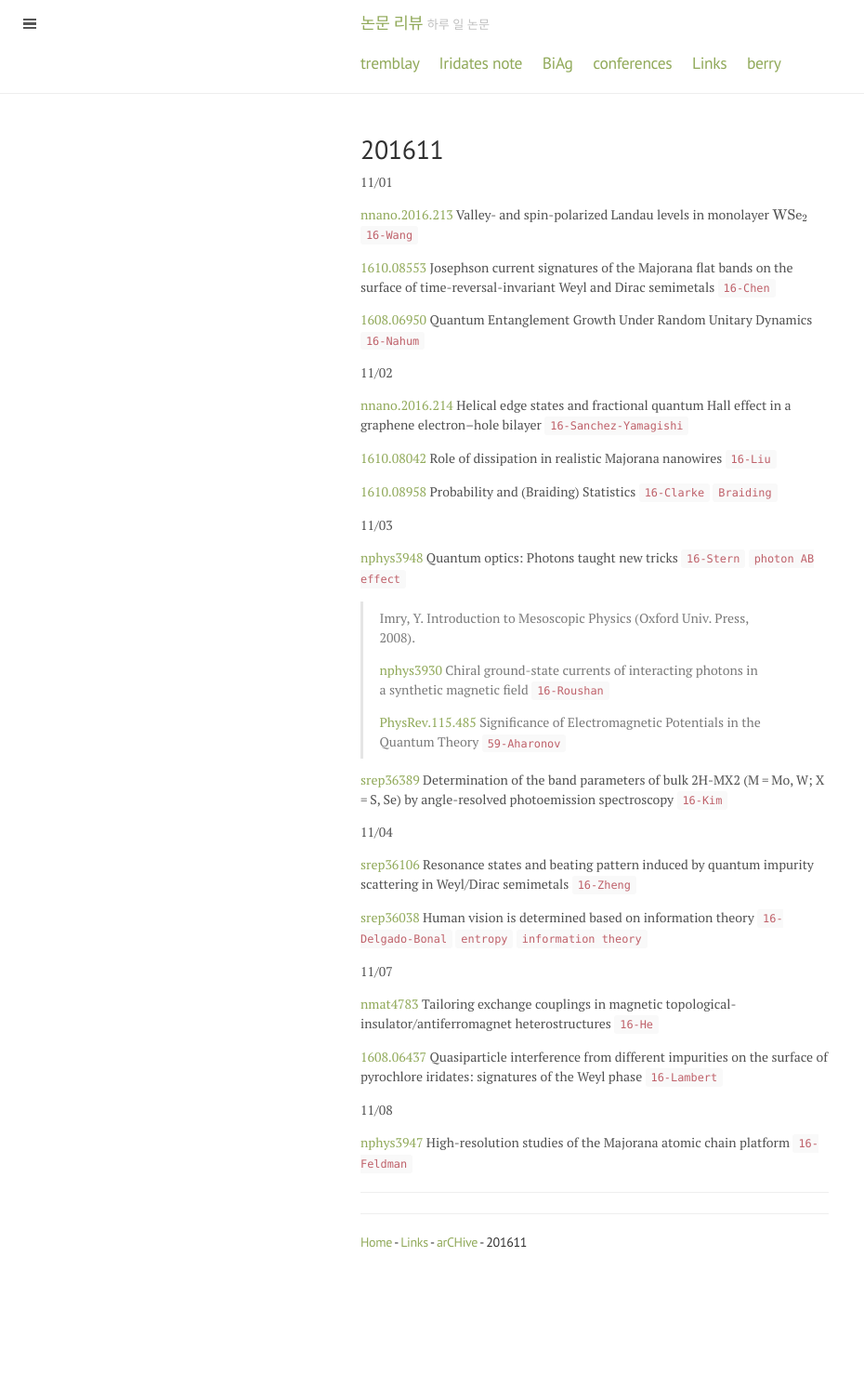
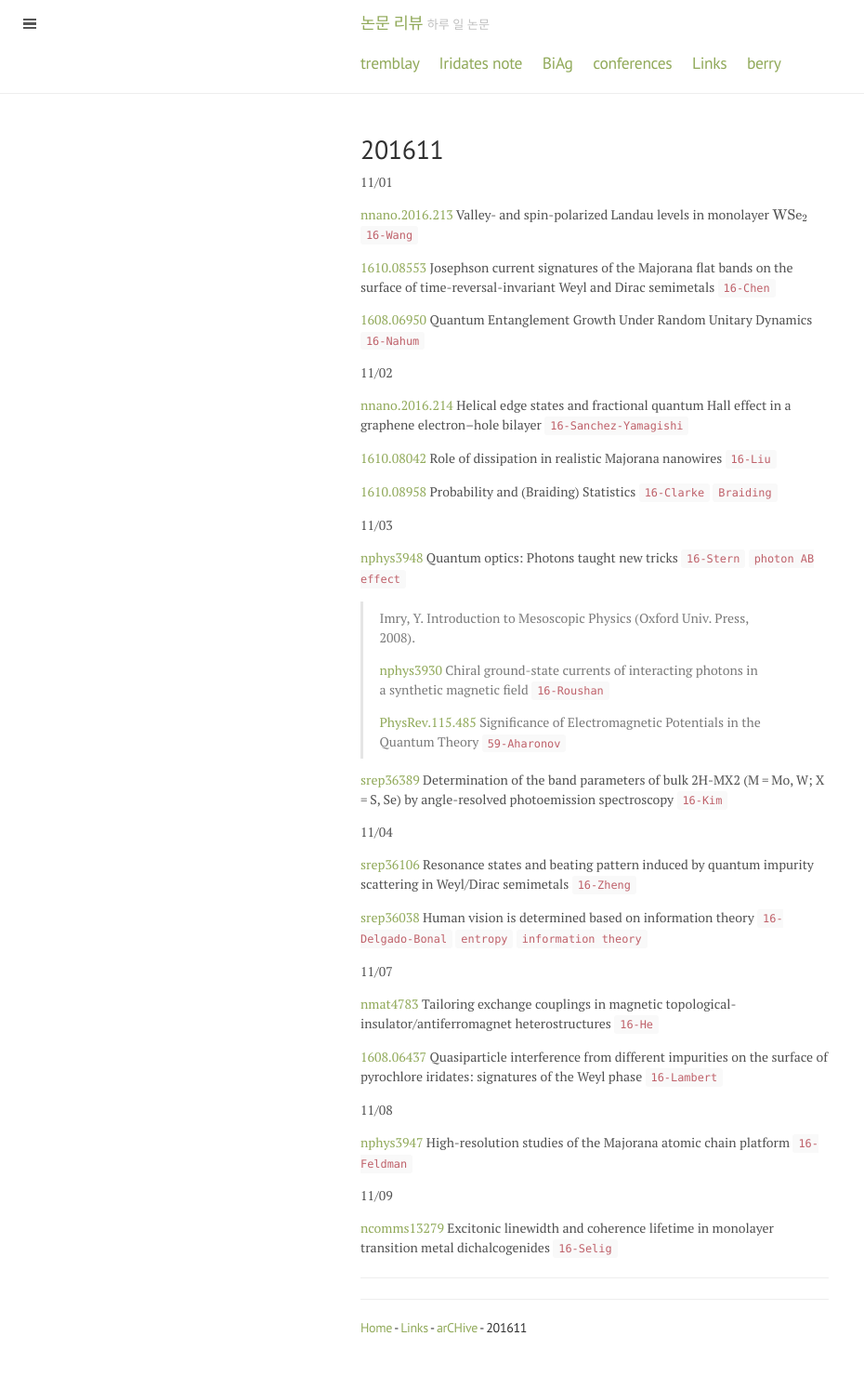
Before and after one commit to qkrwlsghdcjsworlt/work, a Jekyll site: the page built from 201611.md, in a window 1280 px wide. Shown: the whole page at 93% size, without its empty margins (0-930 px from the left). Built offline with Jekyll 4.4.1, drawn with Linux system fonts in a browser that asks for light colours; formulas are drawn with MathJax 3; before the commit the page ends 1402 px from its top, so only the background shows below that.

Commit message:
“update”

```diff
--- a/201611.md
+++ b/201611.md
@@ -49,6 +49,11 @@ title: 201611
 
 [nphys3947](http://www.nature.com/nphys/journal/vaop/ncurrent/full/nphys3947.html) High-resolution studies of the Majorana atomic chain platform `16-Feldman`
 
+11/09
+
+[ncomms13279](http://www.nature.com/articles/ncomms13279) Excitonic linewidth and coherence lifetime in monolayer transition metal dichalcogenides `16-Selig`
+
+
 
 
 ---
```
